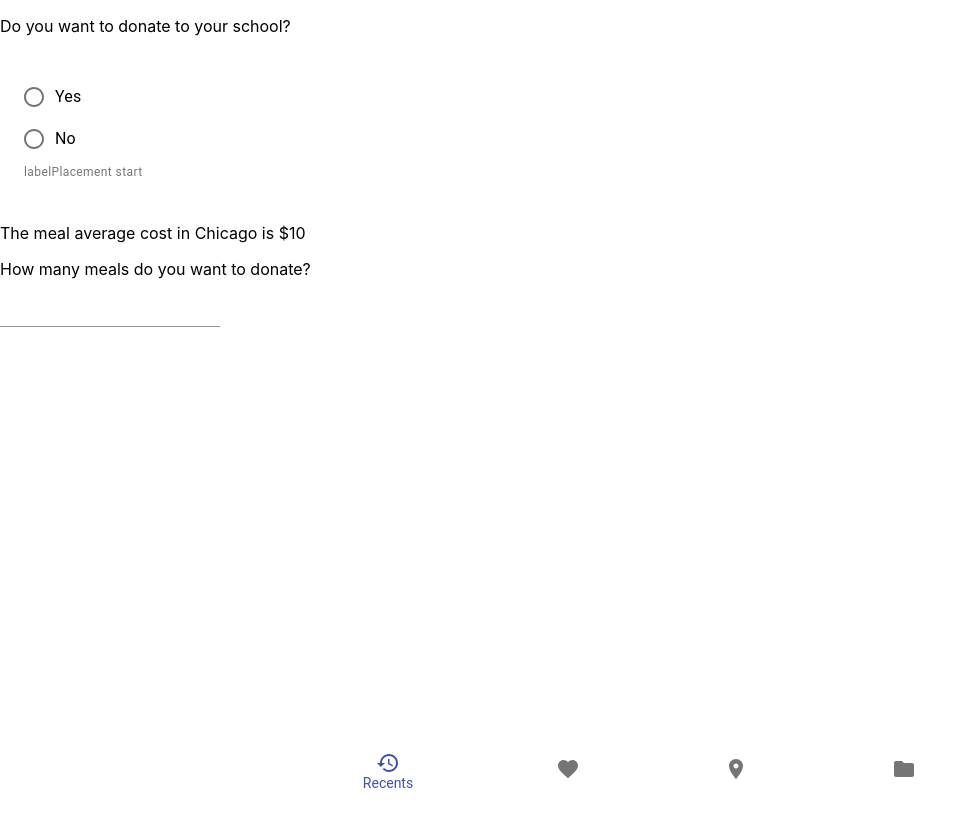
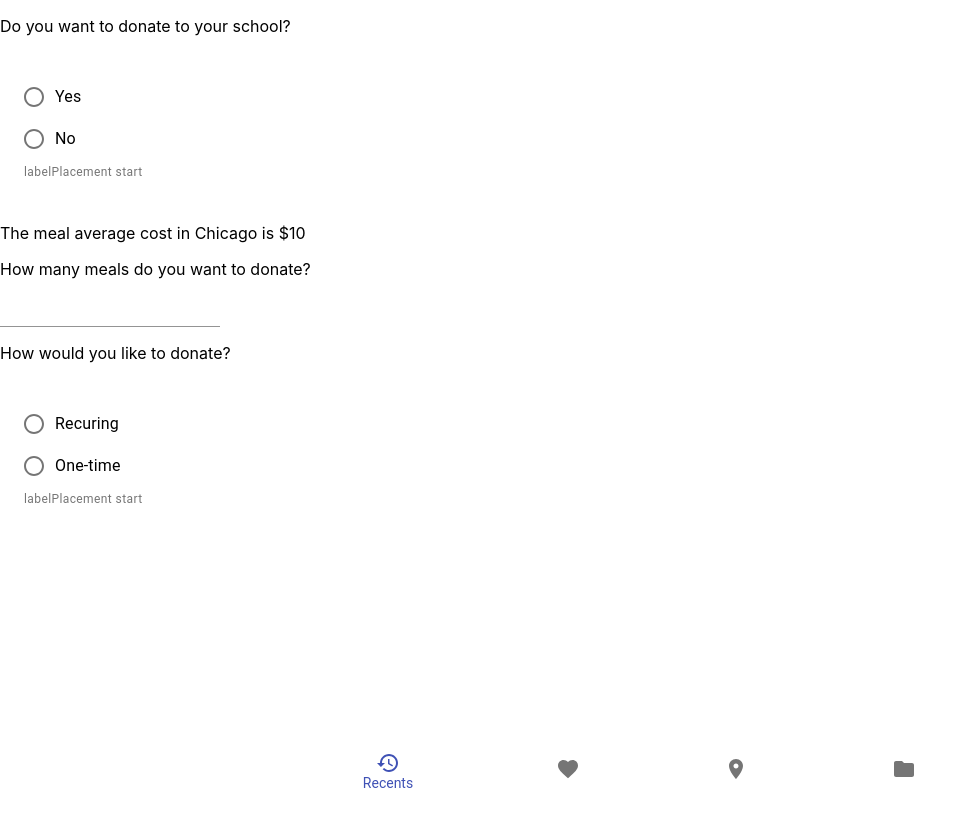
Before and after one commit to isabella232/Team-14, a React (Create React App) app in the folder web/: page /donor/donate in a window 1280 px wide. Shown: the whole page, without its empty margins (0-977 px from the left). Built offline with nearby package versions, Linux system fonts and the light colour scheme.

Commit message:
added second radio

```diff
--- a/web/src/pages/donor/donation/DonationPage.tsx
+++ b/web/src/pages/donor/donation/DonationPage.tsx
@@ -49,6 +49,23 @@ export function DonationPage() {
       <p>The meal average cost in Chicago is $10</p>
       <p>How many meals do you want to donate?</p>
       <TextField> </TextField>
+
+      <p>How would you like to donate?</p>
+      <FormControl component="fieldset" className={classes.formControl}>
+      <RadioGroup aria-label="Recuring" name="One-time" value={value} onChange={handleChange}>
+          <FormControlLabel
+            value="Recuring"
+            control={<Radio color="primary" />}
+            label="Recuring"
+          />
+          <FormControlLabel
+            value="One-time"
+            control={<Radio color="primary" />}
+            label="One-time"
+          />
+        </RadioGroup>
+        <FormHelperText>labelPlacement start</FormHelperText>
+        </FormControl>
     </>
   );
 }
```
